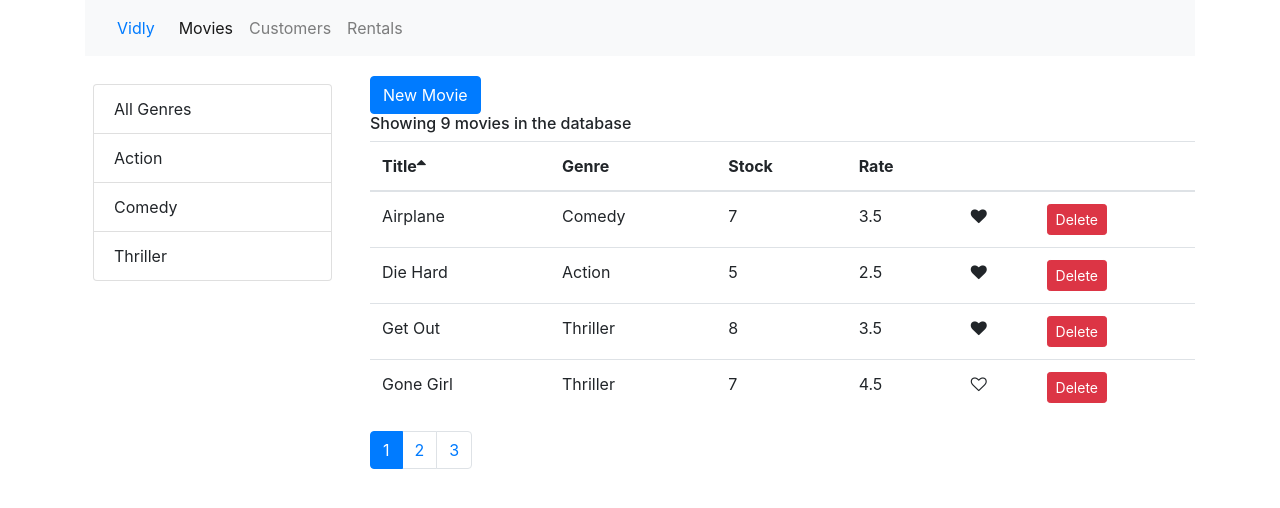
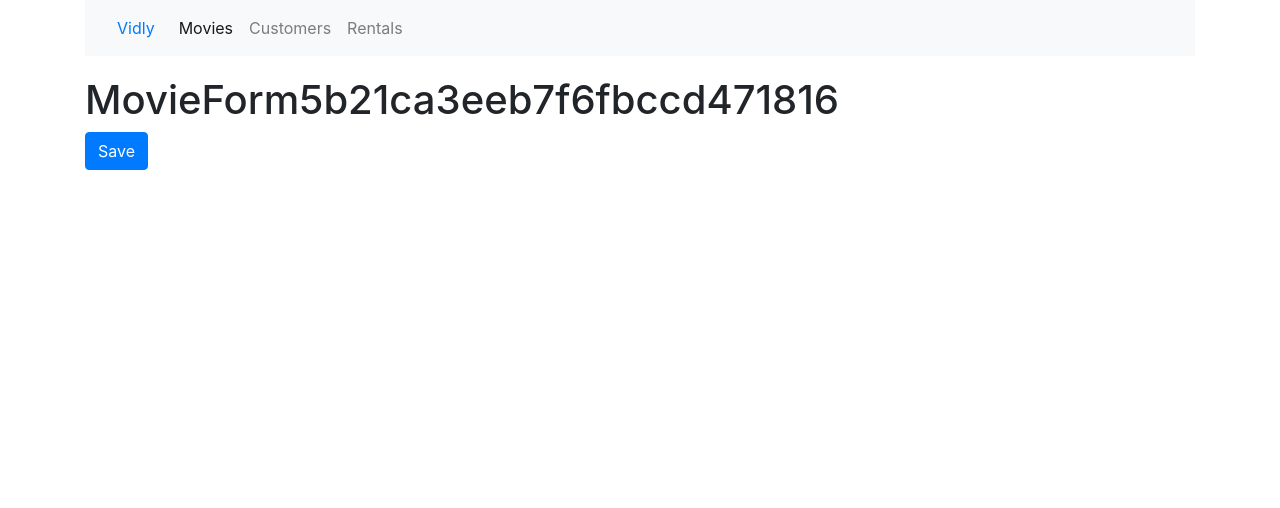
Before and after one commit to aradhya-gupta/vidly_frontend, a React (Create React App) app: page /movies/5b21ca3eeb7f6fbccd471816 in a window 1280 px wide. Shown: the top 508 px of the page. Built offline with nearby package versions, Linux system fonts and the light colour scheme.

Commit message:
Add links to movie-forms for each movie

```diff
--- a/src/App.js
+++ b/src/App.js
@@ -5,6 +5,7 @@ import Customers from './components/customers';
 import Rentals from './components/rentals';
 import NotFound from './components/notFound';
 import NavBar from './components/navbar';
+import MovieForm from './components/movieForm';
 import './App.css';
 
 function App() {
@@ -12,6 +13,7 @@ function App() {
     <main className="container">
       <NavBar />
       <Switch>
+        <Route path="/movies/:id" component={MovieForm} />
         <Route path="/movies" component={Movies} />
         <Route path="/customers" component={Customers} />
         <Route path="/rentals" component={Rentals} />
--- a/src/components/movieForm.js
+++ b/src/components/movieForm.js
@@ -1,9 +1,10 @@
 import React from 'react'
 
-export default function MovieForm(props) {
+export default function MovieForm({match, history}) {
     return (
         <div>
-            <h1>MovieForm{props.match.params.id}</h1>
+            <h1>MovieForm{match.params.id}</h1>
+            <button className="btn btn-primary" onClick={()=>history.push("/movies")}>Save</button>
         </div>
     )
 }
--- a/src/components/moviesTable.js
+++ b/src/components/moviesTable.js
@@ -1,10 +1,14 @@
 import React, { Component } from 'react';
 import Like from './common/like';
 import Table from './common/table';
+import {Link} from 'react-router-dom';
 
 export default class MoviesTable extends Component {
     columns = [
-        { path: 'title', label: 'Title' },
+        {
+            path: 'title', label: 'Title',
+            content: movie => <Link to={`/movies/${movie._id}`}>{movie.title}</Link>
+        },
         { path: 'genre.name', label: "Genre" },
         { path: 'numberInStock', label: 'Stock' },
         { path: 'dailyRentalRate', label: 'Rate' },
```
